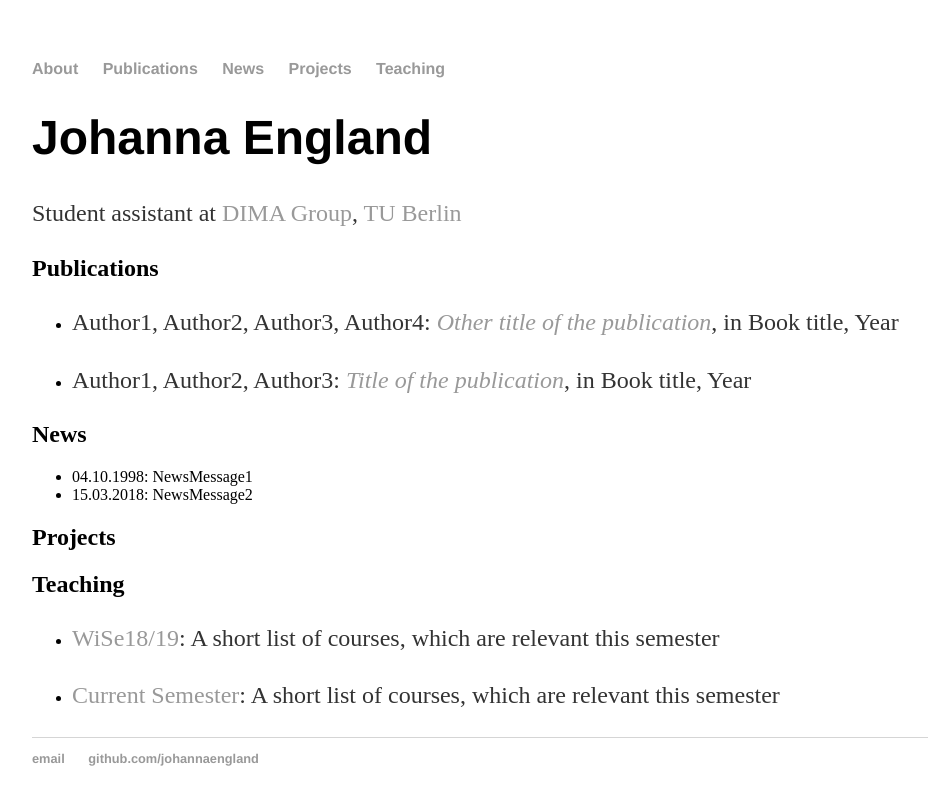
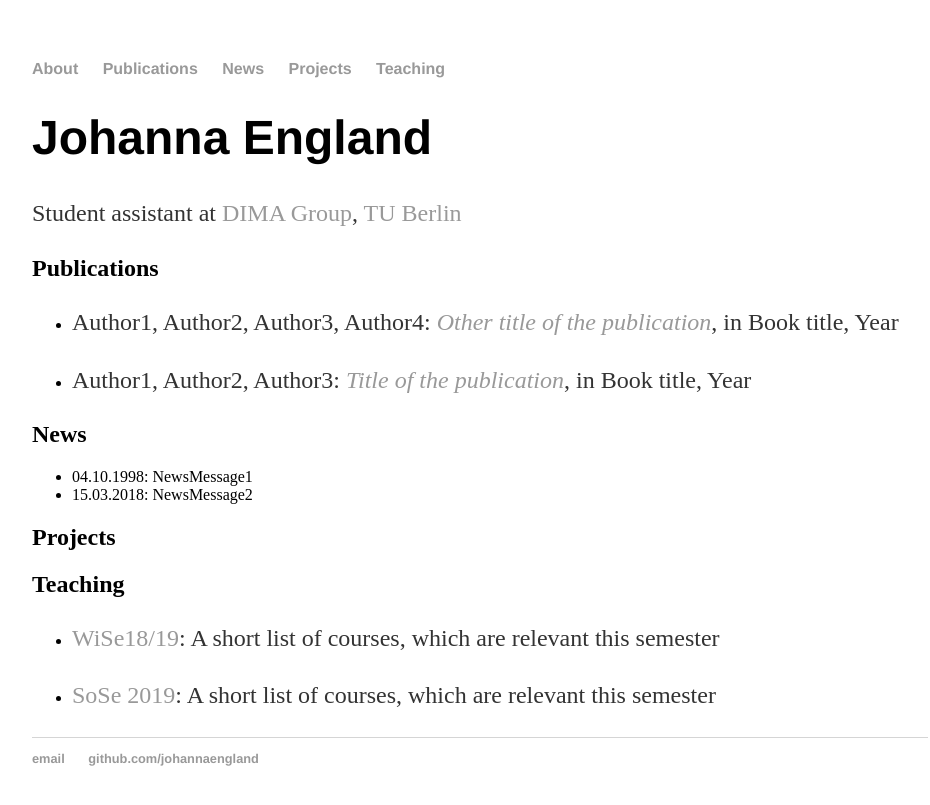
Before and after one commit to johannaengland/johannaengland.github.io, a Jekyll site: the page built from index.md, in a window 1280 px wide. Shown: the top 805 px of the page, without its empty margins (160-1090 px from the left). Built offline with Jekyll 4.4.1, drawn with Linux system fonts in a browser that asks for light colours.

Commit message:
Update 2019-04-01.md

```diff
--- a/_teaching/2019-04-01.md
+++ b/_teaching/2019-04-01.md
@@ -1,6 +1,6 @@
 ---
 layout: teaching
-title: "Current Semester"
+title: "SoSe 2019"
 courses: "A short list of courses, which are relevant this semester"
 
 ---
```
